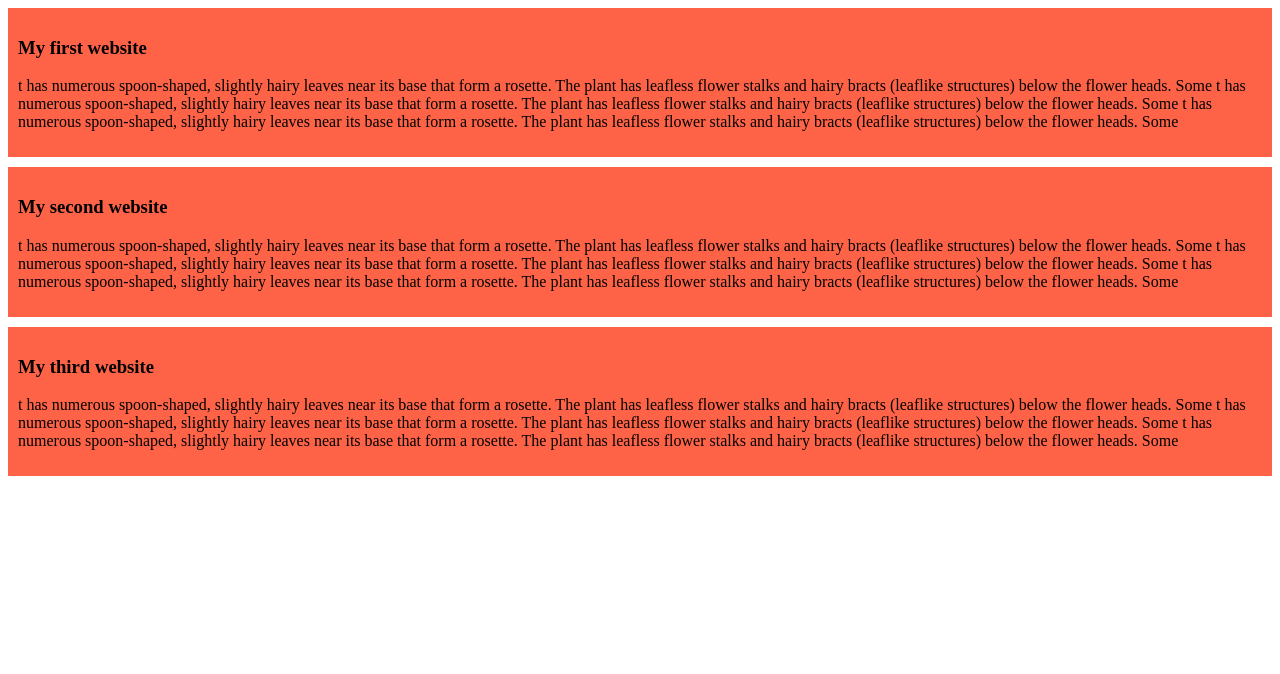
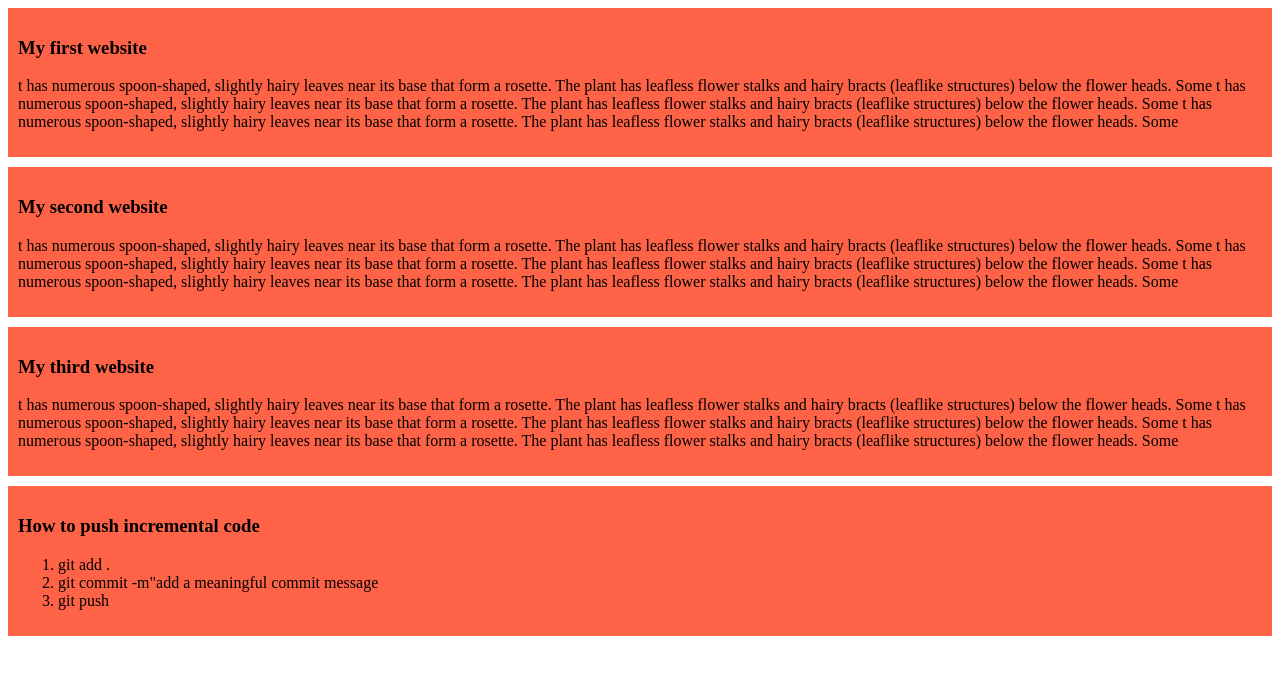
Before and after one commit to maria7473/my-simple-repo, a plain HTML site: page index.html in a window 1280 px wide. Drawn offline with Linux system fonts and the light colour scheme.

Commit message:
added a list to push code

```diff
--- a/index.html
+++ b/index.html
@@ -25,5 +25,13 @@
             t has numerous spoon-shaped, slightly hairy leaves near its base that form a rosette. The plant has leafless flower stalks and hairy bracts (leaflike structures) below the flower heads. Some t has numerous spoon-shaped, slightly hairy leaves near its base that form a rosette. The plant has leafless flower stalks and hairy bracts (leaflike structures) below the flower heads. Some t has numerous spoon-shaped, slightly hairy leaves near its base that form a rosette. The plant has leafless flower stalks and hairy bracts (leaflike structures) below the flower heads. Some
         </p>
     </div>
+    <div>
+        <h3>How to push incremental code</h3>
+        <ol>
+            <li>git add .</li>
+            <li>git commit -m"add a meaningful commit message</li>
+            <li>git push</li>
+        </ol>
+    </div>
 </body>
 </html>
```
